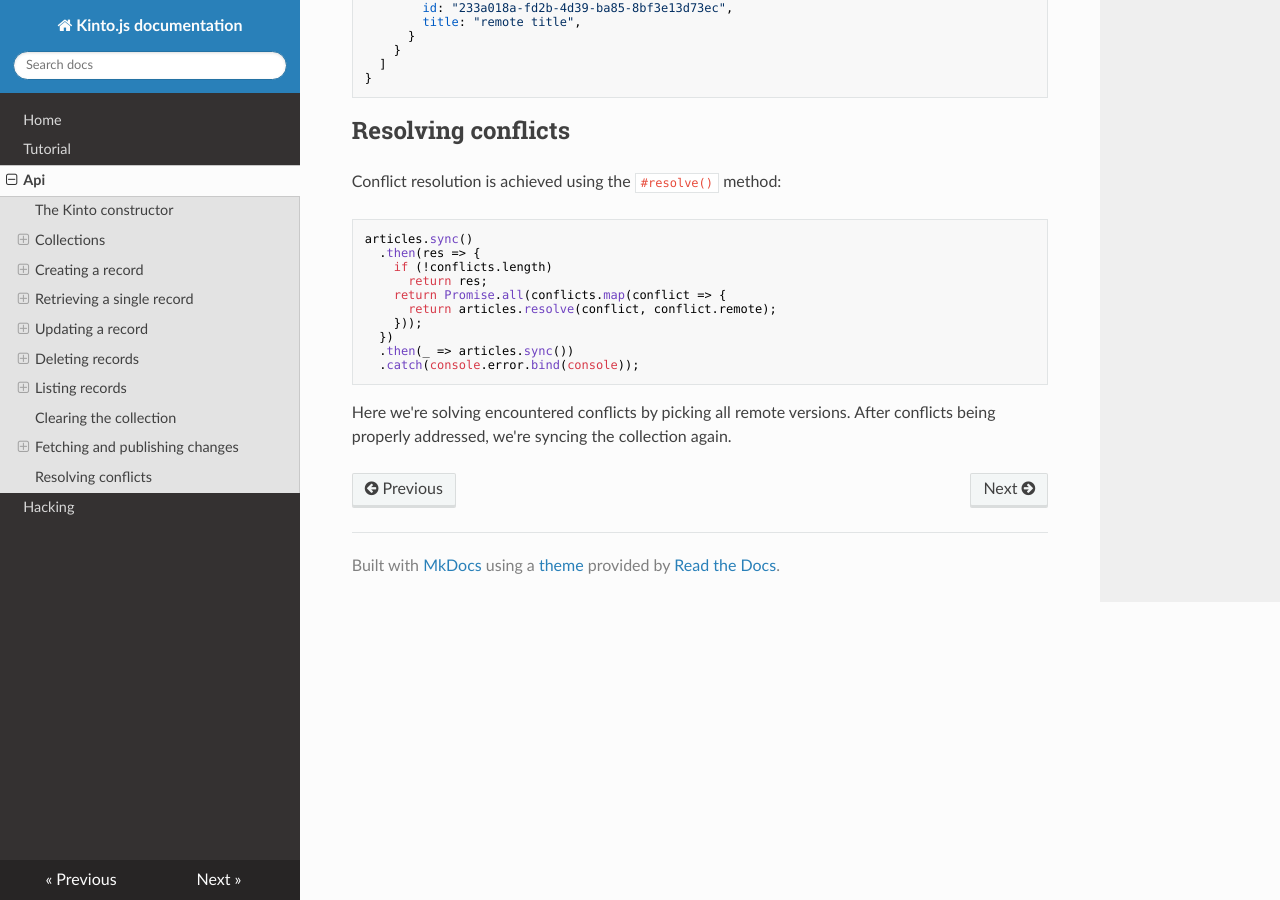
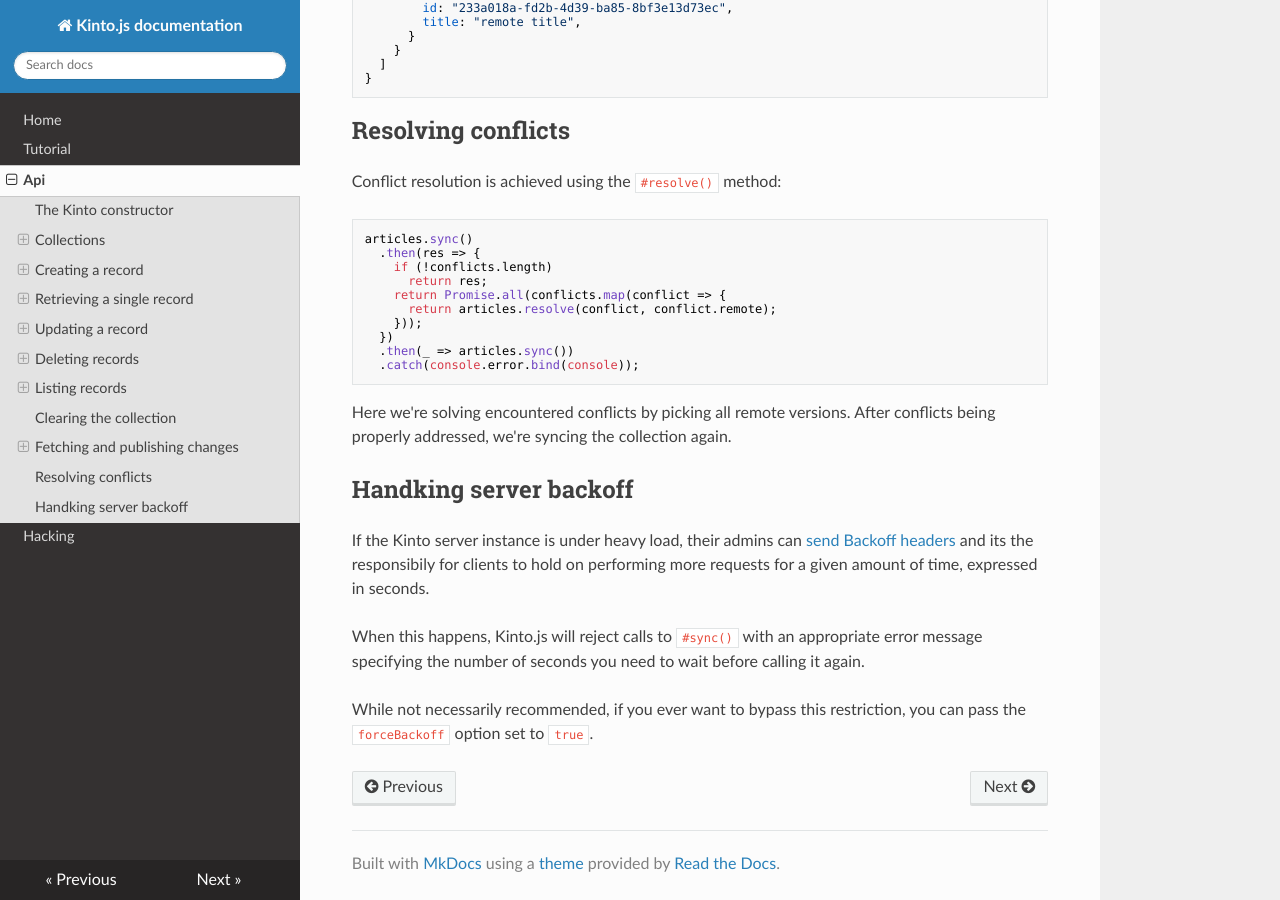
Before and after one commit to Kinto/kinto.js, an MkDocs documentation site: the page built from docs/api.md, in a window 1280 px wide and 900 px high, scrolled down 5161 px. Built offline with MkDocs 1.6.1, drawn with Linux system fonts in a browser that asks for light colours; nearby versions of some CDN libraries; old or Windows-style settings are respelled for this version of MkDocs.

Commit message:
Updated docs.

````diff
--- a/docs/api.md
+++ b/docs/api.md
@@ -284,3 +284,11 @@
 ```
 
 Here we're solving encountered conflicts by picking all remote versions. After conflicts being properly addressed, we're syncing the collection again.
+
+## Handking server backoff
+
+If the Kinto server instance is under heavy load, their admins can [send Backoff headers](http://cliquet.readthedocs.org/en/latest/api/backoff.html) and its the responsibily for clients to hold on performing more requests for a given amount of time, expressed in seconds.
+
+When this happens, Kinto.js will reject calls to `#sync()` with an appropriate error message specifying the number of seconds you need to wait before calling it again.
+
+While not necessarily recommended, if you ever want to bypass this restriction, you can pass the `forceBackoff` option set to `true`.
````
